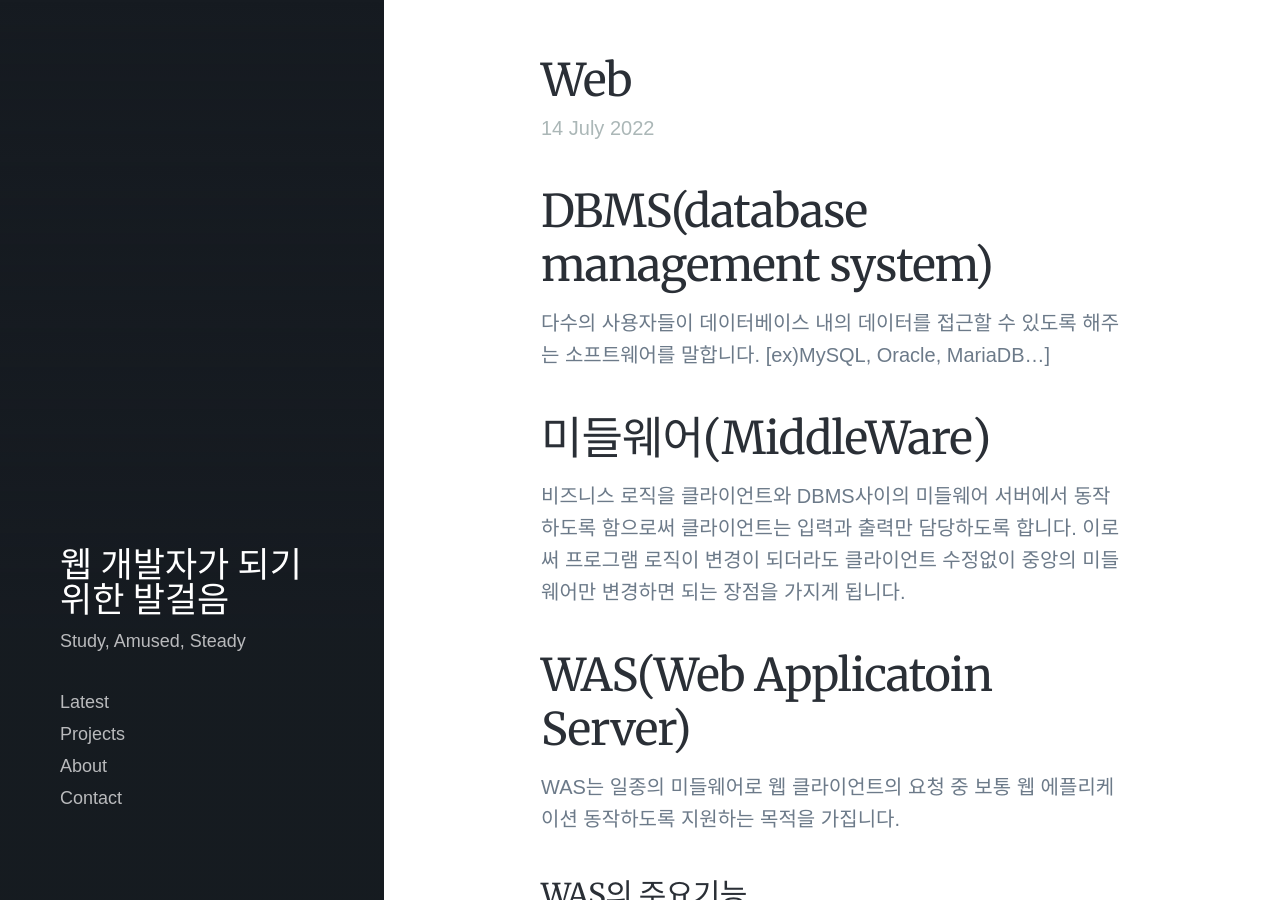
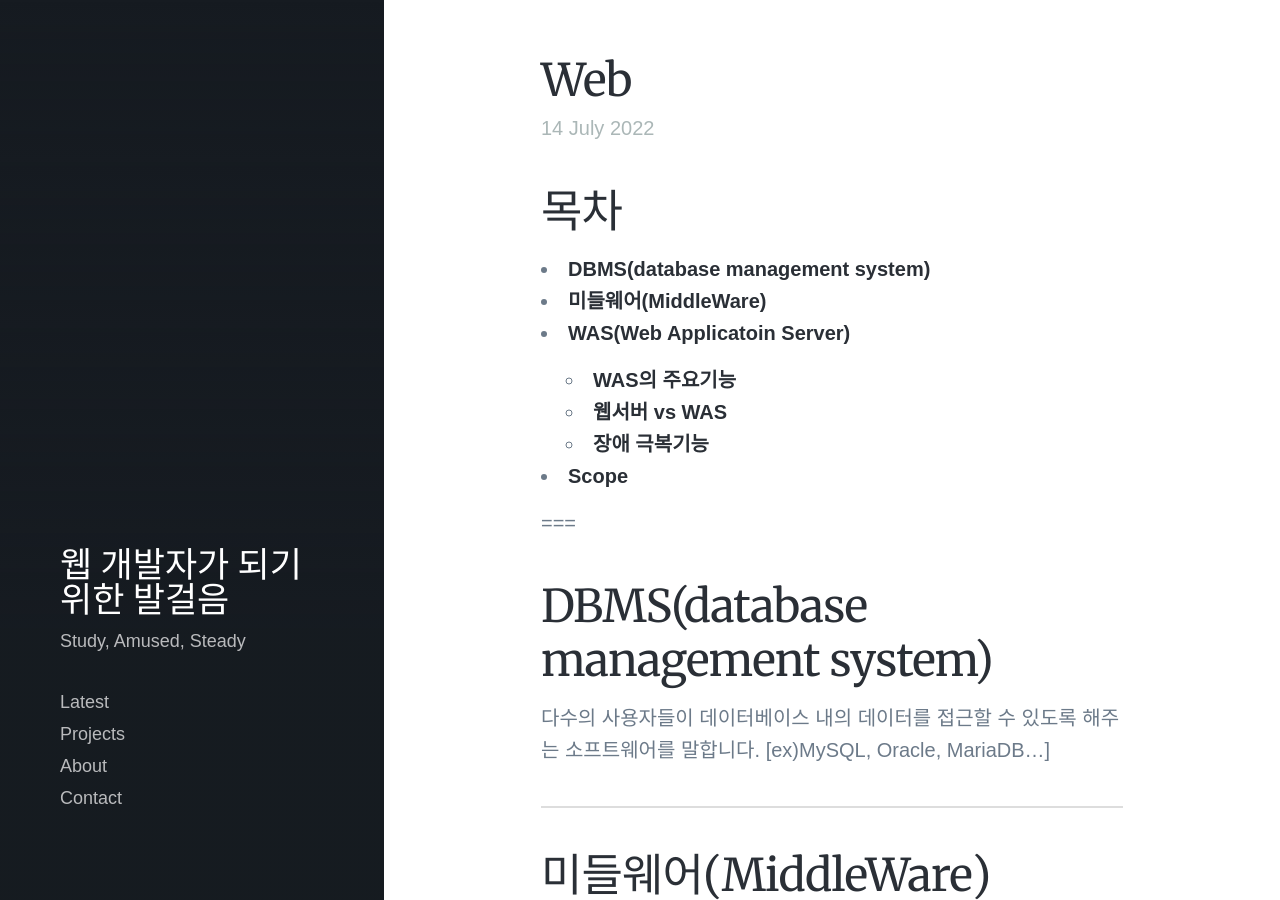
Before and after one commit to lawijdo201/lawijdo201.github.io, a Jekyll site: the page built from _posts/2022-07-14-aboutWEB-post.md, in a window 1280 px wide and 900 px high. Built offline with Jekyll 4.4.1, drawn with Linux system fonts in a browser that asks for light colours; nearby versions of some CDN libraries; some web fonts are replaced.

Commit message:
Update 2022-07-14-aboutWEB-post.md

```diff
--- a/_posts/2022-07-14-aboutWEB-post.md
+++ b/_posts/2022-07-14-aboutWEB-post.md
@@ -4,14 +4,29 @@ date: 2022-07-14 00:00:00
 excerpt: Web에 대해
 ---
 
+## 목차
+
+- [DBMS(database management system)](#dbms-database-management-system-)
+- [미들웨어(MiddleWare)](#미들웨어-middleware-)
+- [WAS(Web Applicatoin Server)](#was-web-applicatoin-server-)
+  * [WAS의 주요기능](#was의-주요기능)
+  * [웹서버 vs WAS](#웹서버-vs-was)
+  * [장애 극복기능](#장애-극복기능)
+- [Scope](#scope)
+
+===
 
 ## DBMS(database management system)
 
 다수의 사용자들이 데이터베이스 내의 데이터를 접근할 수 있도록 해주는 소프트웨어를 말합니다. [ex)MySQL, Oracle, MariaDB...]
 
+---
+
 ## 미들웨어(MiddleWare)
 
 비즈니스 로직을 클라이언트와 DBMS사이의 미들웨어 서버에서 동작하도록 함으로써 클라이언트는 입력과 출력만 담당하도록 합니다. 이로써 프로그램 로직이 변경이 되더라도 클라이언트 수정없이 중앙의 미들웨어만 변경하면 되는 장점을 가지게 됩니다.
+
+---
 
 ## WAS(Web Applicatoin Server)
 
@@ -33,6 +48,8 @@ WAS는 일종의 미들웨어로 웹 클라이언트의 요청 중 보통 웹
 
 웹 서버가 WAS 앞단에 배치되어 있을때, WAS에 문제가 발생해 WAS를 재시작해야 하는 경우 앞단의 웹 서버에서 먼저 해당 WAS를 이용하지 못하도록 하고 WAS를 재시작한다면 해당 웹 애플리케이션을 사용하는 사람은 WAS의 문제가 발생하였는지를 모르고 이용할 수 있습니다. 이러한 처리를 장애 극복 기능이라고 하는데 이는 대용량 웹 애플리케이션에는 무중단으로 운영하기 위해서 상당히 중요한 기능이다.
 
+---
+
 ## Scope
 
 ![](/images/web/scope.jpg)
```
